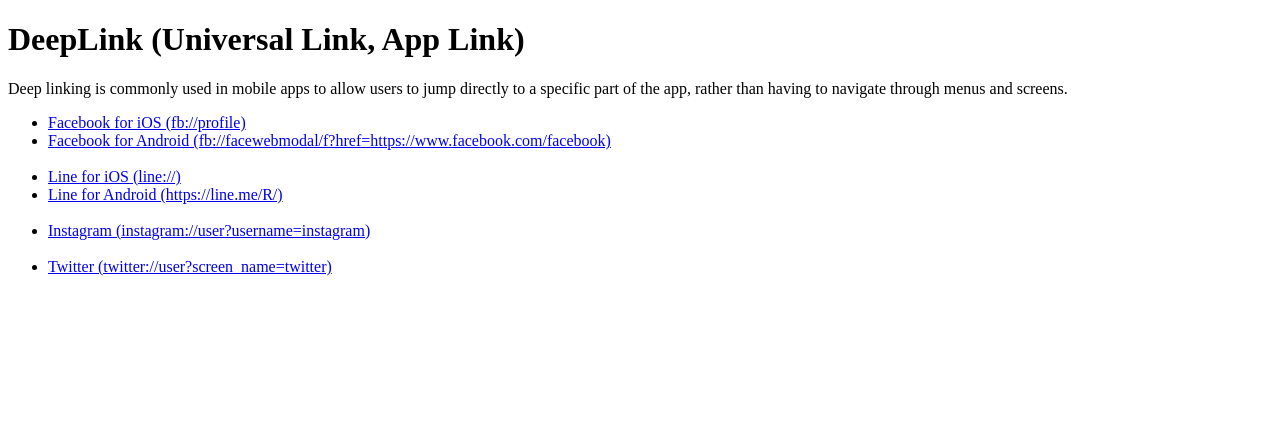
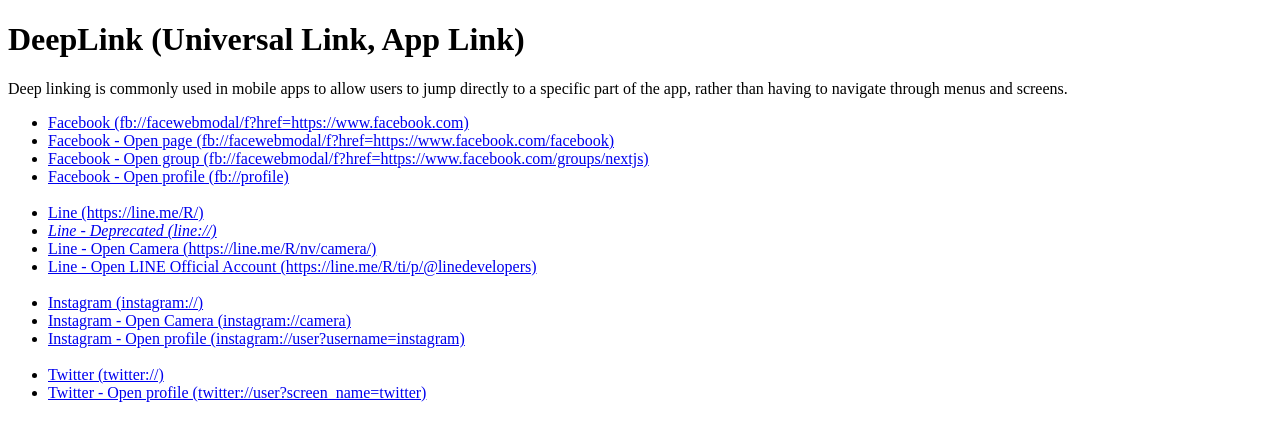
Before and after one commit to jason71708/frontend-utils, a Next.js app: page /deeplink in a window 1280 px wide. Shown: the top 440 px of the page. Built offline with nearby package versions, Linux system fonts and the light colour scheme.

Commit message:
feat: add more example in deeplink

```diff
--- a/pages/deeplink/index.tsx
+++ b/pages/deeplink/index.tsx
@@ -7,15 +7,22 @@
       <h1 className="text-3xl font-bold my-4">DeepLink (Universal Link, App Link)</h1>
       <p className="my-2">Deep linking is commonly used in mobile apps to allow users to jump directly to a specific part of the app, rather than having to navigate through menus and screens.</p>
       <ul>
-        <li className="underline"><a href="fb://profile" target="_blank">Facebook for iOS (fb://profile)</a></li>
-        <li className="underline"><a href="fb://facewebmodal/f?href=https://www.facebook.com/facebook" target="_blank">Facebook for Android (fb://facewebmodal/f?href=https://www.facebook.com/facebook)</a></li>
+        <li className="underline"><a href="fb://facewebmodal/f?href=https://www.facebook.com" target="_blank">Facebook (fb://facewebmodal/f?href=https://www.facebook.com)</a></li>
+        <li className="underline"><a href="fb://facewebmodal/f?href=https://www.facebook.com/facebook" target="_blank">Facebook - Open page (fb://facewebmodal/f?href=https://www.facebook.com/facebook)</a></li>
+        <li className="underline"><a href="fb://facewebmodal/f?href=https://www.facebook.com/groups/nextjs" target="_blank">Facebook - Open group (fb://facewebmodal/f?href=https://www.facebook.com/groups/nextjs)</a></li>
+        <li className="underline"><a href="fb://profile" target="_blank">Facebook - Open profile (fb://profile)</a></li>
         <br />
-        <li className="underline"><a href="line://" target="_blank">Line for iOS (line://)</a></li>
-        <li className="underline"><a href="https://line.me/R/" target="_blank">Line for Android (https://line.me/R/)</a></li>
+        <li className="underline"><a href="https://line.me/R/" target="_blank">Line (https://line.me/R/)</a></li>
+        <li className="underline"><a href="line://" target="_blank"><i>Line - Deprecated (line://)</i></a></li>
+        <li className="underline"><a href="https://line.me/R/nv/camera/" target="_blank">Line - Open Camera (https://line.me/R/nv/camera/)</a></li>
+        <li className="underline"><a href="https://line.me/R/ti/p/@linedevelopers" target="_blank">Line - Open LINE Official Account (https://line.me/R/ti/p/@linedevelopers)</a></li>
         <br />
-        <li className="underline"><a href="instagram://user?username=instagram">Instagram (instagram://user?username=instagram)</a></li>
+        <li className="underline"><a href="instagram://">Instagram (instagram://)</a></li>
+        <li className="underline"><a href="instagram://camera">Instagram - Open Camera (instagram://camera)</a></li>
+        <li className="underline"><a href="instagram://user?username=instagram">Instagram - Open profile (instagram://user?username=instagram)</a></li>
         <br />
-        <li className="underline"><a href="twitter://user?screen_name=twitter">Twitter (twitter://user?screen_name=twitter)</a></li>
+        <li className="underline"><a href="twitter://">Twitter (twitter://)</a></li>
+        <li className="underline"><a href="twitter://user?screen_name=twitter">Twitter - Open profile (twitter://user?screen_name=twitter)</a></li>
       </ul>
     </div>
   )
--- a/pages/index.tsx
+++ b/pages/index.tsx
@@ -8,7 +8,7 @@
         <title>{process.env.NEXT_PUBLIC_WEBSITE_TITLE}</title>
         <meta name="description" content="Many use case in frontend" />
       </Head>
-      <h1 className="text-3xl font-bold underline">
+      <h1 className="text-3xl font-bold my-4">
         Hello world!
       </h1>
       <ul>
```
